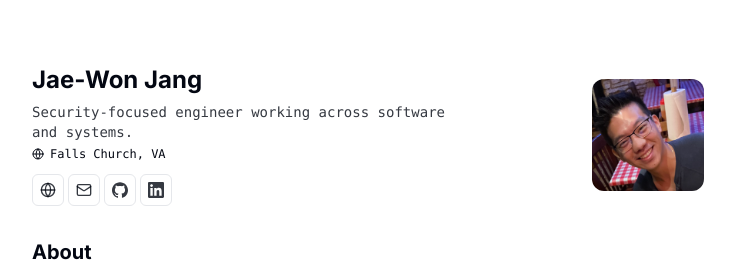
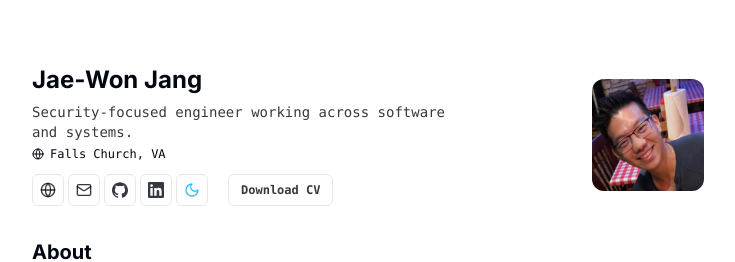
Before and after one commit to boba-jjang/boba-jjang.github.io, a Next.js app: page / in a window 1280 px wide. Shown: the top 262 px of the page, without its empty margins (272-1007 px from the left). Built offline with nearby package versions, Linux system fonts and the light colour scheme.

Commit message:
Added Download CV button + Toggle dark mode button; To-do: Figuring out what to do with badges + Add extra pages for publications + Others

```diff
--- a/src/app/components/Header.tsx
+++ b/src/app/components/Header.tsx
@@ -7,6 +7,7 @@ import { GitHubIcon, LinkedInIcon } from "@/components/icons";
 import { XIcon } from "@/components/icons/x-icon";
 import { RESUME_DATA } from "@/data/resume-data";
 import type { ResumeIcon, IconType } from "@/lib/types";
+import { ThemeToggle } from "@/components/theme-toggle";
 
 // Type-safe icon mapping
 const ICON_MAP: Record<IconType, React.ComponentType<React.SVGProps<SVGSVGElement>>> = {
@@ -120,7 +121,25 @@ function ContactButtons({
           />
         </li>
       ))}
+      <li className="ml-0">
+        <ThemeToggle />
+      </li>
+
+      {contact.downloads?.map((dl) => (
+        <li key={dl.url} className="ml-4">
+          <Button
+            variant="outline"
+            className="h-8 px-3 text-xs font-semibold"
+            asChild
+          >
+            <a href={dl.url} download>
+              {dl.label}
+            </a>
+          </Button>
+        </li>
+      ))}
     </ul>
+
   );
 }
 
--- /dev/null
+++ b/src/components/theme-toggle.tsx
@@ -0,0 +1,34 @@
+"use client";
+
+import * as React from "react";
+import { Moon, Sun } from "lucide-react";
+import { useTheme } from "next-themes";
+import { Button } from "@/components/ui/button";
+
+export function ThemeToggle() {
+  const { theme, setTheme } = useTheme();
+  const [mounted, setMounted] = React.useState(false);
+
+  React.useEffect(() => setMounted(true), []);
+  if (!mounted) return null;
+
+  const isDark = theme === "dark";
+
+  return (
+    <Button
+      type="button"
+      variant="outline"
+      size="icon"
+      className="h-8 w-8 border-border"
+      aria-label="Toggle dark mode"
+      title="Toggle dark mode"
+      onClick={() => setTheme(isDark ? "light" : "dark")}
+    >
+      {isDark ? (
+        <Sun className="h-4 w-4 text-yellow-500" />
+      ) : (
+        <Moon className="h-4 w-4 text-sky-400" />
+      )}
+    </Button>
+  );
+}
--- a/src/data/resume-data.tsx
+++ b/src/data/resume-data.tsx
@@ -1,5 +1,4 @@
 import type { ResumeData } from "@/lib/types";
-import profile from "@/images/profile.jpg";
 
 export const RESUME_DATA: ResumeData = {
   name: "Jae-Won Jang",
@@ -12,6 +11,7 @@ export const RESUME_DATA: ResumeData = {
       I am a Senior Cyber Engineer at MITRE with a Ph.D. in Computer Engineering, specializing in software and systems security, control-flow integrity, and secure system design, with experience across compiler- and binary-level security, ARM architectures, and software supply-chain verification.
     </>
   ),
+  cvUrl: "/JWJ-Resume.pdf",
   avatarUrl: "/images/profile.jpg",
   personalWebsiteUrl: "https://jwjang.net",
   contact: {
@@ -28,6 +28,9 @@ export const RESUME_DATA: ResumeData = {
         icon: "linkedin",
       },
     ],
+    downloads: [
+      { label: "Download CV", url: "/JWJ-Resume.pdf" },
+    ]
   },
   education: [
     {
@@ -42,6 +45,8 @@ export const RESUME_DATA: ResumeData = {
       start: "2013",
       end: "2016",
     },
+
+
     {
       school: "University of South Florida",
       degree: "B.S. in Computer Engineering",
--- a/src/lib/types.ts
+++ b/src/lib/types.ts
@@ -11,6 +11,11 @@ export interface SkillGroup {
   items: string[];
 }
 
+export interface DownloadLink {
+  label: string;
+  url: string; // e.g. "/JWJ-Resume.pdf"
+}
+
 export interface ResumeData {
   name: string;
   initials: string;
@@ -18,6 +23,7 @@ export interface ResumeData {
   locationLink: string;
   about: string;
   summary: string | React.ReactNode;
+  cvUrl: string;
   avatarUrl: string;
   personalWebsiteUrl: string;
   contact: {
@@ -27,6 +33,7 @@ export interface ResumeData {
       url: string;
       icon: IconType;
     }>;
+    downloads?: DownloadLink[];
   };
   education: Array<{
     school: string;
--- a/tsconfig.json
+++ b/tsconfig.json
@@ -2,6 +2,8 @@
   "compilerOptions": {
     "target": "es2021",
     "lib": ["dom", "dom.iterable", "esnext"],
+    "baseUrl": ".",
+    "types": ["react", "react-dom", "node"],
     "emitDecoratorMetadata": true,
     "experimentalDecorators": true,
     "allowJs": true,
```
